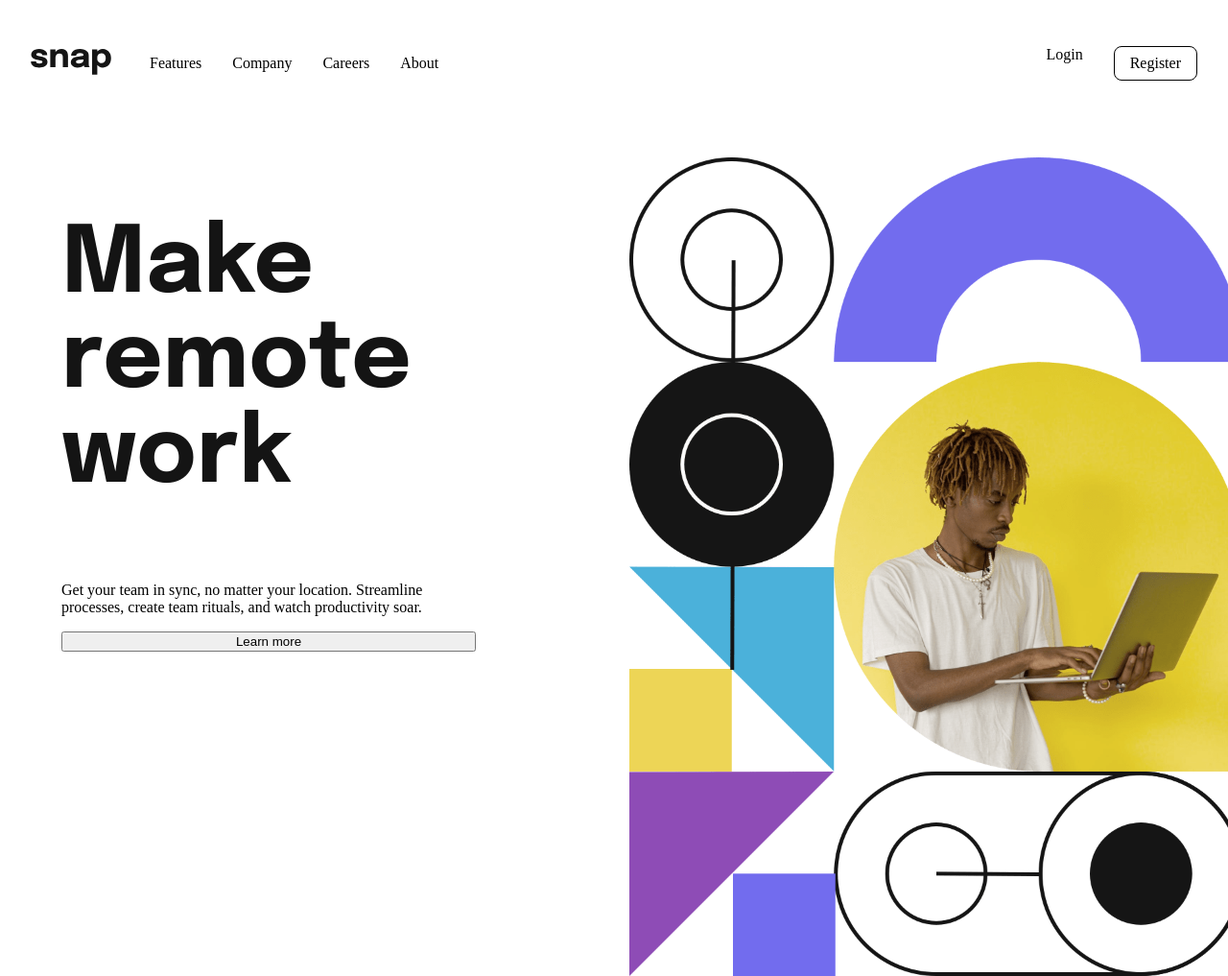
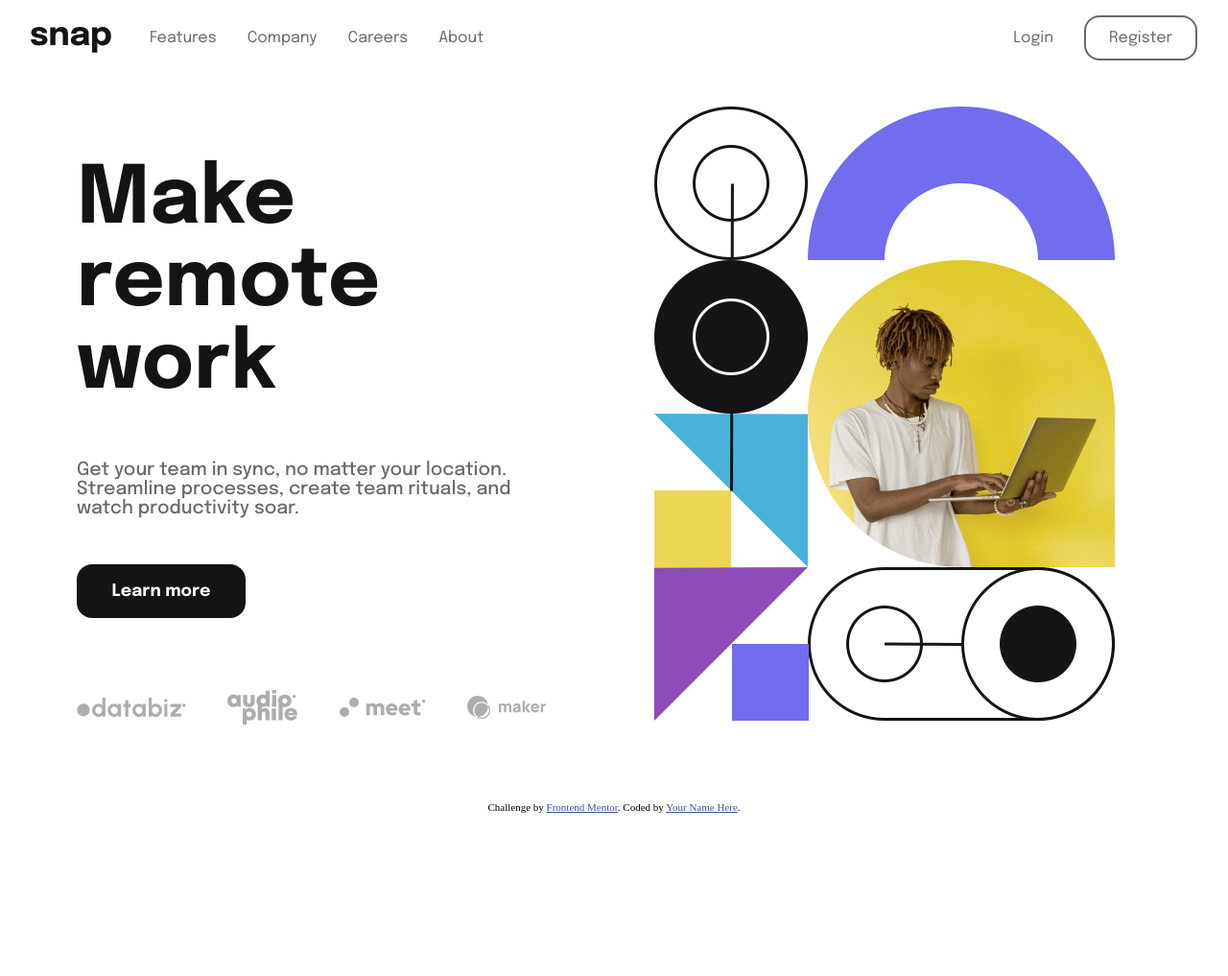
Before and after one commit to CtrlAltSudo/intro-section-with-dropdown-navigation-main, a plain HTML site: page index.html in a window 1280 px wide. Shown: the top 1017 px of the page at 96% size. After the commit the page ends 847 px from the top, so only its background shows below. Drawn offline with Linux system fonts and the light colour scheme.

Commit message:
added partner images and fixed nav positions

```diff
--- a/index.html
+++ b/index.html
@@ -39,6 +39,12 @@
         <p>Get your team in sync, no matter your location. Streamline processes,
          create team rituals, and watch productivity soar.</p>
         <button>Learn more</button>
+        <div id="partnerContainer">
+          <img src="/images/client-databiz.svg" alt="databiz logo">
+          <img src="/images/client-audiophile.svg" alt="audiophile logo">
+          <img src="/images/client-meet.svg" alt="meet logo">
+          <img src="/images/client-maker.svg" alt="maker logo">
+        </div>
        </div>
        <div id="secondaryContainer">
          <img src="/images/image-hero-desktop.png" alt="" srcset="">
--- a/styles.css
+++ b/styles.css
@@ -11,8 +11,12 @@ body {
     margin: 0;
 }
 #nav {
-    margin-top: 2rem;
     display: flex;
+        font-family: "Epilogue", sans-serif;
+        font-optical-sizing: auto;
+        font-weight: 400;
+        font-style: normal;
+        color: var(--mediumGrey);
 }
 #logoContainer {
     padding-left: 2rem;
@@ -31,13 +35,16 @@ body {
     margin-left: auto;
     padding-right: 2rem;
 }
+#loginNav li:nth-of-type(1){
+    margin: auto 0;
+}
 #loginNav li:nth-of-type(2){
-    border: 1px black solid;
-    padding: 0.5rem 1rem 0.5rem 1rem;
-    border-radius: 0.5rem;
+    border: 2px var(--mediumGrey) solid;
+    padding: 0.8rem 1.5rem 0.8rem 1.5rem;
+    border-radius: 1rem;
 }
 #logo {
-    margin: 0 auto 0;
+    margin: 0.5rem auto auto 0;
 }
 #mainContainer {
     display: flex;
@@ -45,24 +52,56 @@ body {
     width: 35rem;
 }
 #secondaryContainer {
-    width: 35rem;
+    width: 37rem;
 }
 #secondaryContainer img{
-    width: 40rem;
+    width: 30rem;
     height: auto;
+    overflow: hidden;
 }
 #containers {
     display: flex;
     justify-content: center;
-    padding: 5%;
-    gap: 10rem;
+    padding: 2rem 5rem 5rem 5rem;
+    gap: 10%;
 }
 
 h1 {
-    font-size: 6rem;
+    font-size: 5.2rem;
     color: var(--almostBlack);
     font-family: "Epilogue", sans-serif;
     font-optical-sizing: auto;
     font-weight: 700;
     font-style: normal;
 }
+
+p {
+    font-size: 1.2rem;
+    color: var(--mediumGrey);
+    font-family: "Epilogue", sans-serif;
+    font-optical-sizing: auto;
+    font-weight: 500;
+    font-style: normal;
+    width: 30rem;
+    margin: 0 0 3rem 0;
+}
+button {
+    border-radius: 1rem;
+    border: none;
+    width: 11rem;
+    height: 3.5rem;
+    font-size: 1.1rem;
+    color: var(--almostWhite);
+    background-color: var(--almostBlack);
+    font-weight: 700;
+    font-family: "Epilogue", sans-serif;
+    font-optical-sizing: auto;
+}
+#partnerContainer {
+    display: flex;
+    margin-top: auto;
+    justify-content: space-between;
+}
+#partnerContainer img {
+    margin: auto 0 auto 0;
+}
```
Also changed, not shown: 1 other file.
